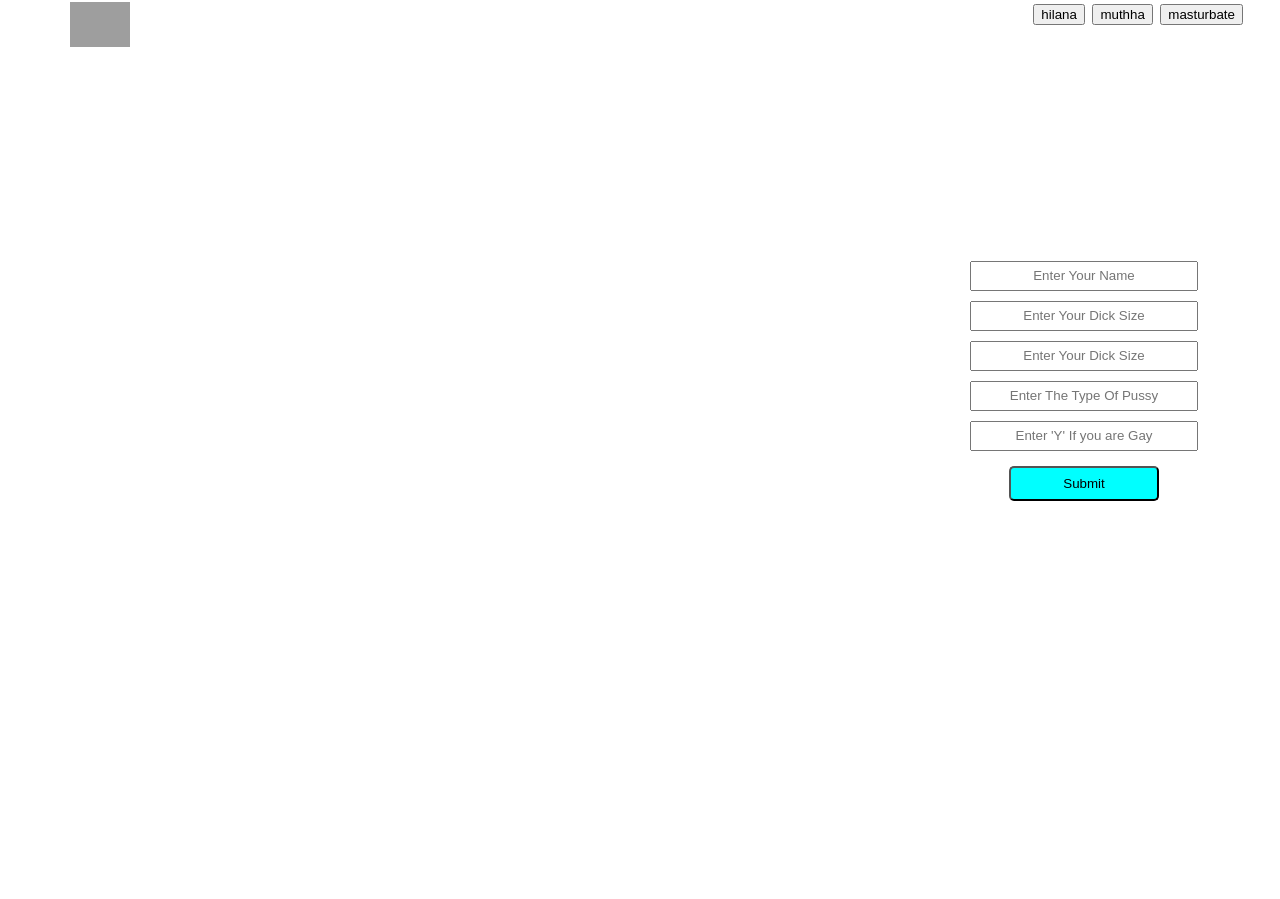
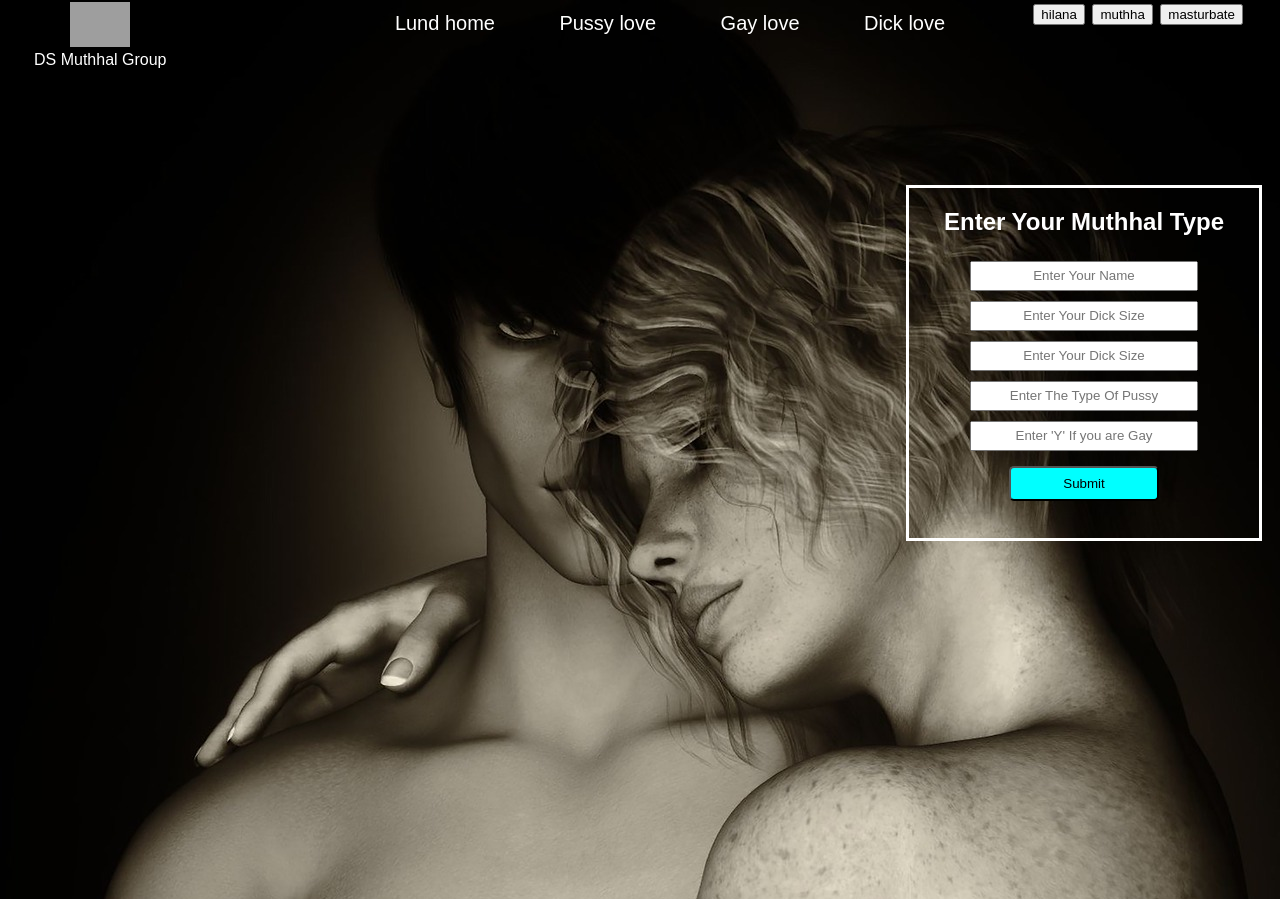
Before and after one commit to decodersingh/decodersingh.github.io, a plain HTML site: page index.html in a window 1280 px wide. Shown: the top 899 px of the page. Drawn offline with Linux system fonts and the light colour scheme; grey boxes are pictures that could not be loaded; a web font is replaced by a local one.

Commit message:
Update index.html

```diff
--- a/index.html
+++ b/index.html
@@ -11,7 +11,7 @@
         font-family: 'Kdam Thmor Pro', sans-serif;
          color: white;
          height: 1000px;
-         background: url('img/nude.jpg');
+         background: url('nude.jpg');
      }
      .left{
          position: absolute;
```
